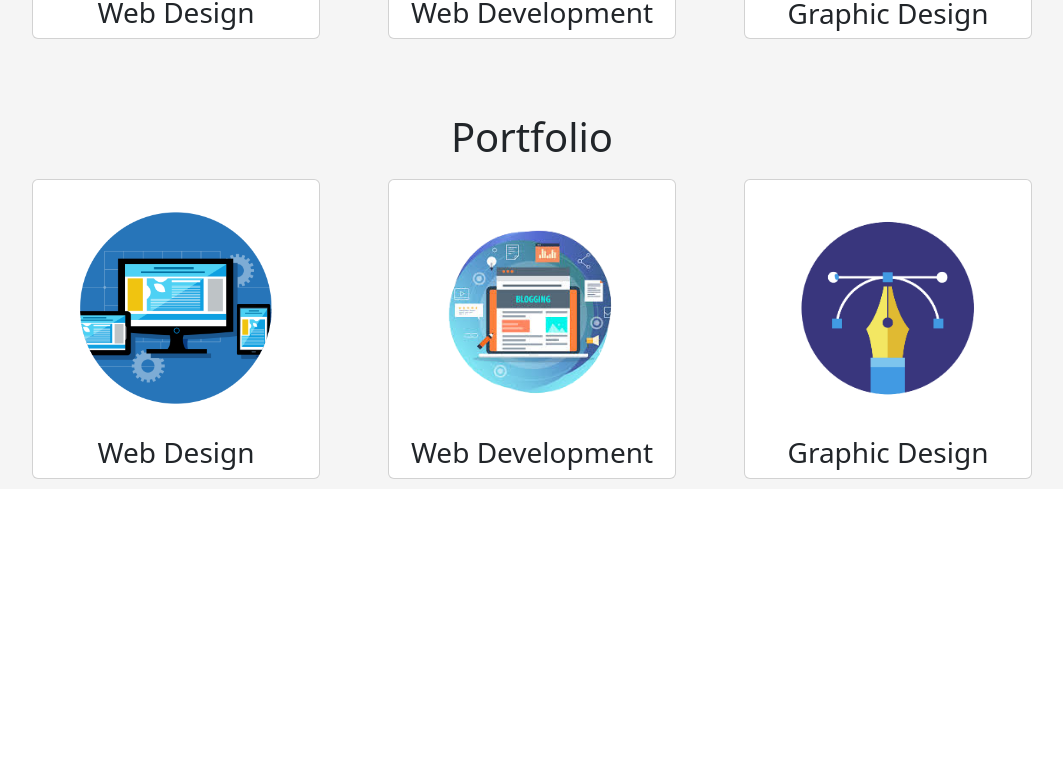
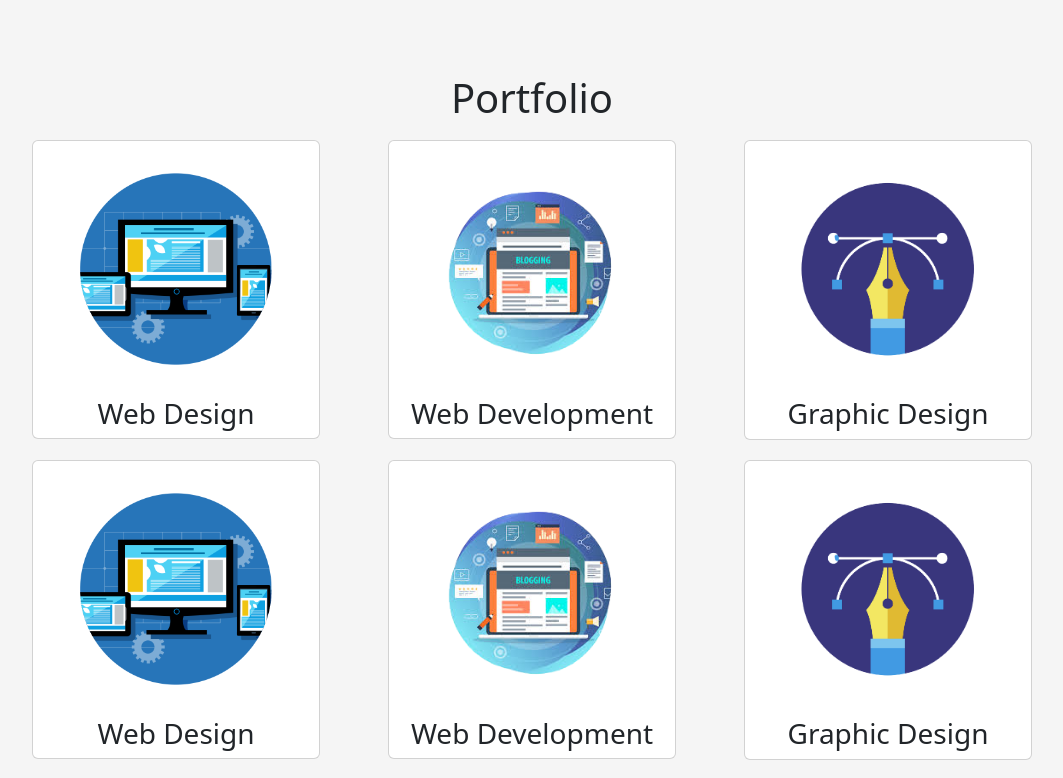
Before and after one commit to eliki-hue/myportfolio-website, a React (Create React App) app: page / in a window 1280 px wide. Shown: the part 1500-2278 px from the top of the page, without its empty margins (108-1171 px from the left). Before the commit the page ends 1989 px from the top, so only its background shows below. Built offline with nearby package versions, Linux system fonts and the light colour scheme.

Commit message:
installed EmailJs module for sending emailnding emails

```diff
--- a/package.json
+++ b/package.json
@@ -3,6 +3,7 @@
   "version": "0.1.0",
   "private": true,
   "dependencies": {
+    "@emailjs/browser": "^3.7.0",
     "@testing-library/jest-dom": "^5.16.5",
     "@testing-library/react": "^13.3.0",
     "@testing-library/user-event": "^13.5.0",
--- a/src/App.css
+++ b/src/App.css
@@ -1,5 +1,6 @@
 .App {
   text-align: center;
+  justify-content: center;
 }
 
 .App-logo {
--- a/src/home/Home.js
+++ b/src/home/Home.js
@@ -40,7 +40,6 @@ export default function Home(){
         <ul>
 
           <li><h4>React</h4></li>
-          <span><li><h4>JavaScript</h4></li></span>
           <li><h4>Python</h4></li>
 
 
--- a/src/home/home.css
+++ b/src/home/home.css
@@ -1,5 +1,7 @@
 body {
     background-color: #f5f5f5;
+    justify-content: center;
+    align-items: center;
 }
 .outer-parent{
     background-color: #f5f5f5;
--- a/src/home/portfolio/Portfolio.js
+++ b/src/home/portfolio/Portfolio.js
@@ -10,6 +10,12 @@ function Portfolio() {
         <PortfolioCard icon={require("../../images/web-designing-big.png")} tag='Web Design' description=''/>
         <PortfolioCard icon={require("../../images/web-development-icon2-removebg-preview.png")} tag='Web Development' description=''/>
         <PortfolioCard icon={require("../../images/graphic-design-removebg-preview.png")} tag='Graphic Design' description=''/>
+        <PortfolioCard icon={require("../../images/web-designing-big.png")} tag='Web Design' description=''/>
+        <PortfolioCard icon={require("../../images/web-development-icon2-removebg-preview.png")} tag='Web Development' description=''/>
+        <PortfolioCard icon={require("../../images/graphic-design-removebg-preview.png")} tag='Graphic Design' description=''/>
+        <PortfolioCard icon={require("../../images/web-designing-big.png")} tag='Web Design' description=''/>
+        <PortfolioCard icon={require("../../images/web-development-icon2-removebg-preview.png")} tag='Web Development' description=''/>
+        <PortfolioCard icon={require("../../images/graphic-design-removebg-preview.png")} tag='Graphic Design' description=''/>
 
         </div>
 
```
Also changed, not shown: 1 other file (tests, documents, lock files or other folders).
